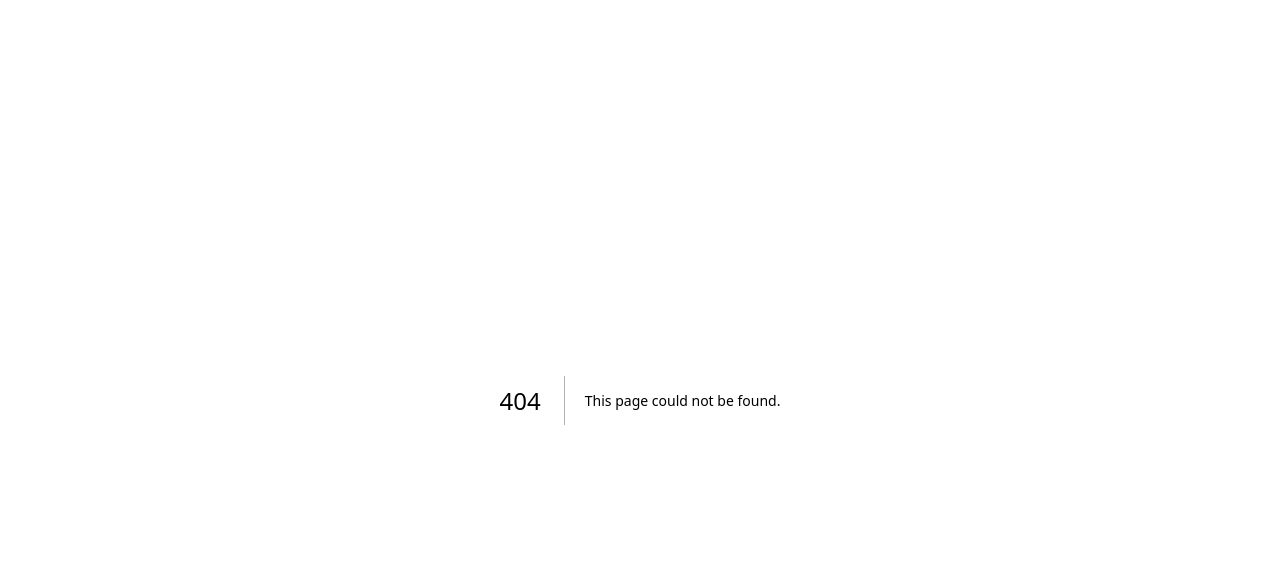
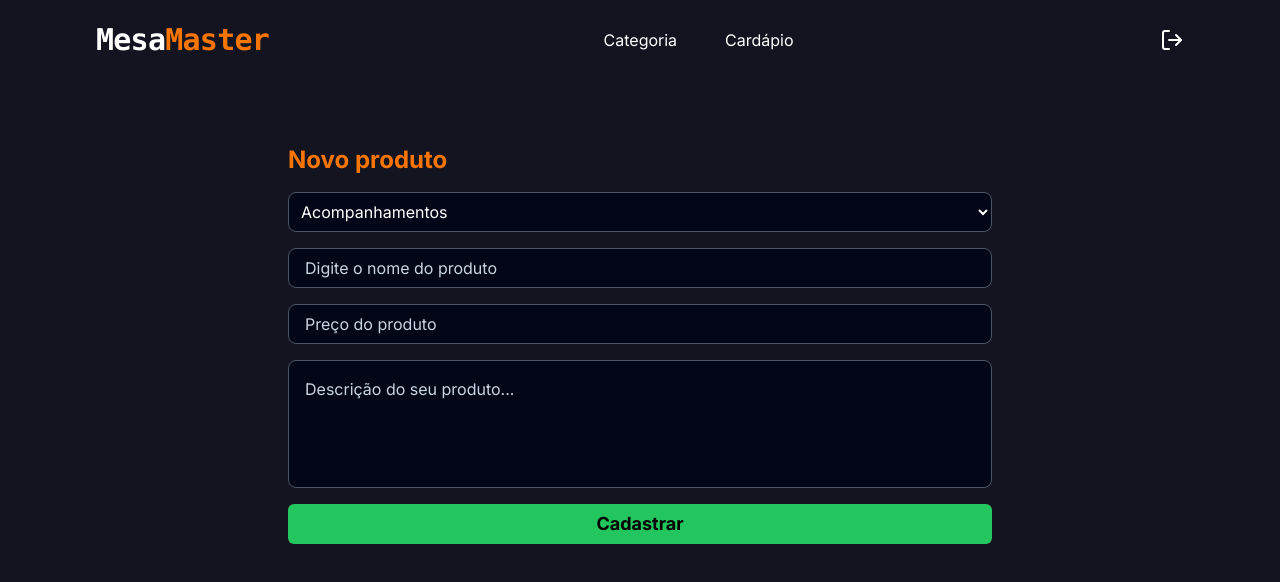
Before and after one commit to DavidGBbr/MesaMaster, a Next.js app: page /product in a window 1280 px wide. Before the commit this address had no page. Shown: the top 582 px of the page. Built offline with nearby package versions, Linux system fonts and the light colour scheme.

Commit message:
Product page created

```diff
--- /dev/null
+++ b/src/app/product/page.tsx
@@ -0,0 +1,35 @@
+import Header from "@/components/header";
+import { Input, TextArea } from "@/components/input";
+import React from "react";
+
+const Product = () => {
+  return (
+    <>
+      <Header />
+
+      <main className="max-w-3xl my-16 mx-auto py-0 px-8 flex justify-between flex-col">
+        <h1 className="text-cta text-2xl font-bold">Novo produto</h1>
+        <form className="flex flex-col my-4 mx-0">
+          <select className="mb-4 h-10 rounded-lg bg-slate-950 text-white py-0 px-2 border-[1px] border-gray-600 placeholder:text-slate-300">
+            <option>Acompanhamentos</option>
+            <option>Porções</option>
+          </select>
+
+          <Input placeholder="Digite o nome do produto" />
+          <Input placeholder="Preço do produto" />
+
+          <TextArea placeholder="Descrição do seu produto..." />
+
+          <button
+            type="submit"
+            className="bg-green-500 h-10 border-none rounded-md font-bold text-lg duration-300 hover:bg-green-400"
+          >
+            Cadastrar
+          </button>
+        </form>
+      </main>
+    </>
+  );
+};
+
+export default Product;
--- a/src/components/input/index.tsx
+++ b/src/components/input/index.tsx
@@ -14,5 +14,10 @@ export const Input = ({ ...rest }: InputProps) => {
 };
 
 export const TextArea = ({ ...rest }: TextAreaProps) => {
-  return <textarea {...rest} />;
+  return (
+    <textarea
+      className="mb-4 h-32 rounded-lg bg-slate-950 text-white p-4 border-[1px] border-gray-600 placeholder:text-slate-300 resize-none"
+      {...rest}
+    />
+  );
 };
```
Also changed, not shown: src/middleware.ts (+7 -1 lines).
